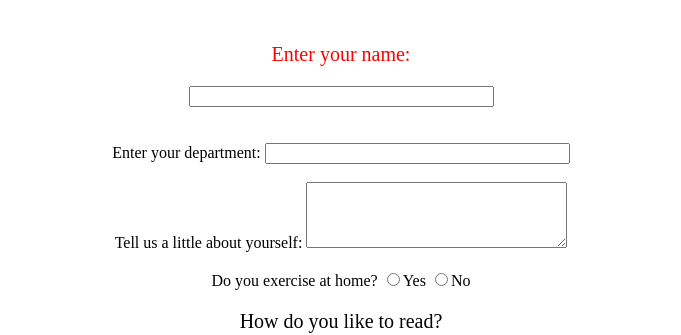
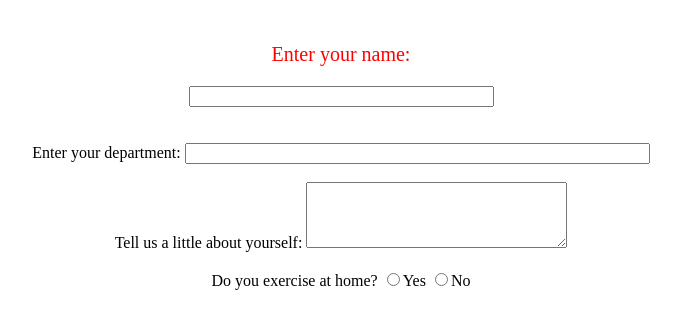
Before and after one commit to chananelp/FS_6, a plain HTML site: page my_site.html in a window 1280 px wide. Shown: the part 69-404 px from the top of the page, without its empty margins (299-980 px from the left). Drawn offline with Linux system fonts and the light colour scheme.

Commit message:
font sized 50

```diff
--- a/my_site.html
+++ b/my_site.html
@@ -25,7 +25,7 @@
 <!--Adds spaces - remove and see what happens -->
 </br></br></br>
 Enter your department:
-<input type="text" name="Deptt" size=35 maxlength=35 value=""> </br> </br>
+<input type="text" name="Deptt" size=55 maxlength=35 value=""> </br> </br>
 Tell us a little about yourself:
 <!-- For writing lot of text like descriptions with text wrapping,
 if you dont want text wrapping, you can add wrap = "off" (horizontal scrollbar -->
@@ -36,7 +36,7 @@ Do you exercise at home?
 <input type="radio" name="exe" value=2>No
 </p>
 
-<p style="color:black; font-size:20px">How do you like to read?</p>
+<p style="color:black; font-size:50px">How do you like to read?</p>
 
 
 <p>
```
